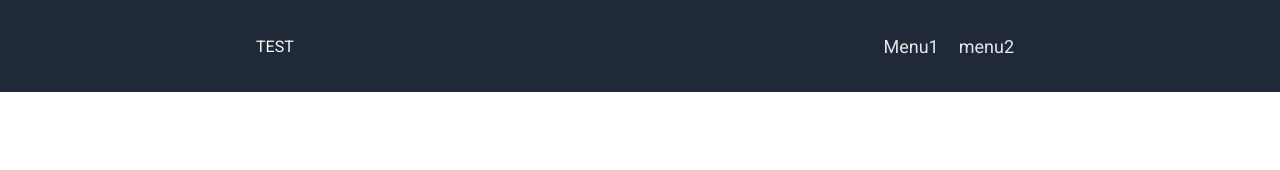
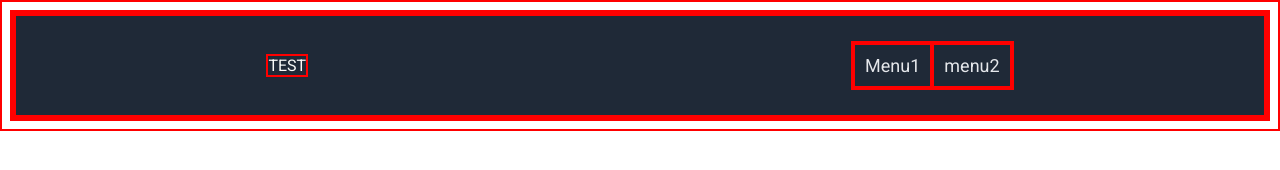
Before and after one commit to 12nuskek/MyFirstLandingPage, a plain HTML site: page index.html in a window 1280 px wide. Drawn offline with Linux system fonts and the light colour scheme.

Commit message:
adjusted font

```diff
--- a/styles.css
+++ b/styles.css
@@ -1,7 +1,8 @@
 /* styles.css */
 
-/* {
+* {
     border: 2px solid red;
+    font-family: 'Roboto', arial;
   }
 */
 
@@ -11,7 +12,7 @@ body {
   padding: 0;
   margin: 0;
   text-align: center;
-  font-family: 'Roboto', arial;
+
 }
 
 /*be flex, stack items on top of each oother  */
```
